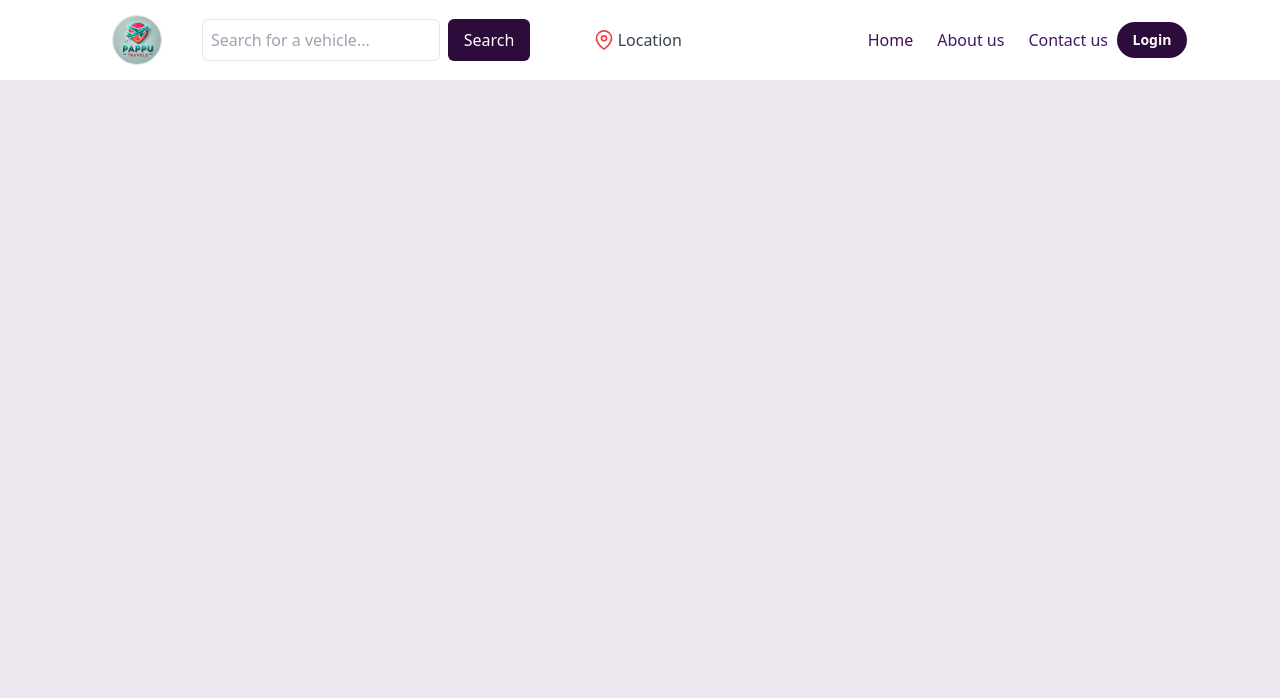
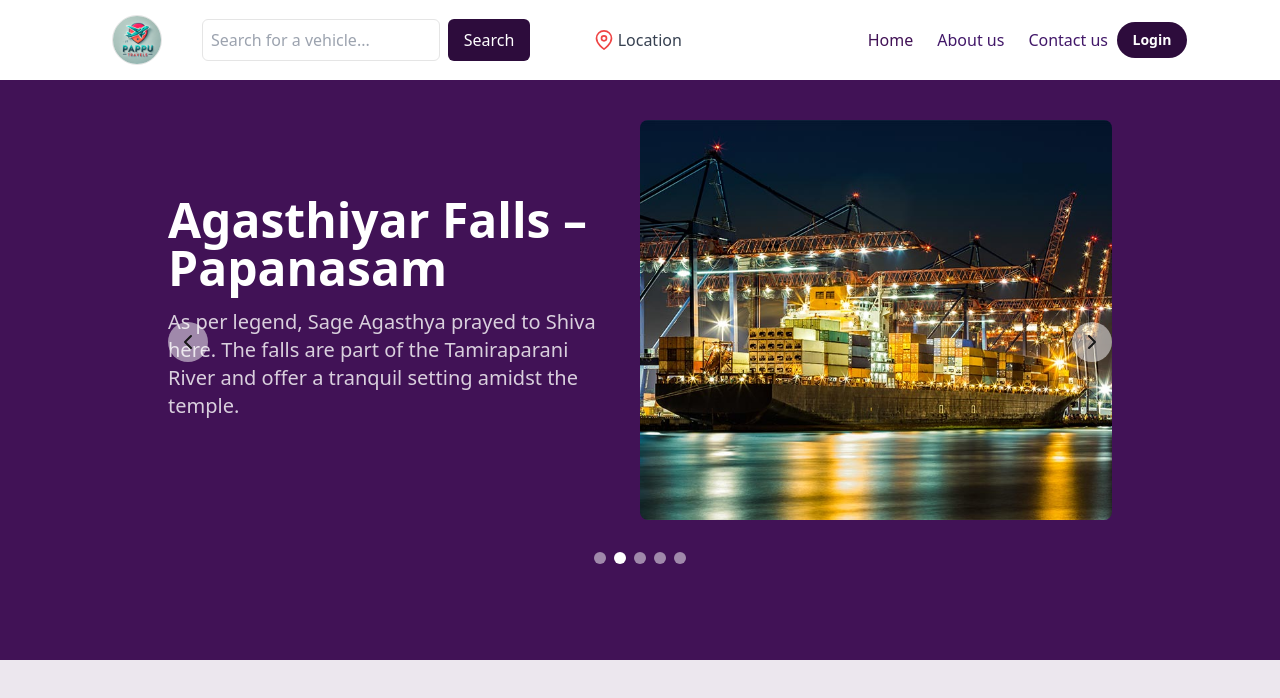
Before and after one commit to Esakkipandi0214/PAPPUTRAVELS, a Next.js app: page /Destination in a window 1280 px wide. Shown: the top 698 px of the page. Built offline with nearby package versions, Linux system fonts and the light colour scheme.

Commit message:
hero carousal update

```diff
--- /dev/null
+++ b/src/Components/Home/Courosal/HeroCarousel.tsx
@@ -0,0 +1,170 @@
+'use client'
+
+import { useState, useEffect } from 'react'
+import Image from 'next/image'
+import { ChevronLeftIcon, ChevronRightIcon } from 'lucide-react'
+import Tirunelveli from "../../../../public/Tiruvelveli/TirunelveliLogo.jpg";
+import Thoothukudi from "../../../../public/Thoothukudi/ThoothukudiLogo.jpg";
+import Kanyakumari from "../../../../public/KanyaKumari/kanyakumariLogo.jpg";
+import Madurai from "../../../../public/Madurai/MaduraiLogo.webp";
+import Theni from "../../../../public/Theni/TheniLogo.jpg";
+// import Tenkasi from "../../../../public/Tenkasi/TenkasiLogo.jpg";
+// import Ooty from "../../../../public/Ooty/OotyLogo.jpg";
+// import { Button } from '@/Components/ui/button'
+
+const slides = [
+    {
+      id: 1,
+      category: 'Temple',
+      title: 'Arulmigu Nellaiyappar Temple',
+      description:
+        'The Goddess Gandhimathi performed penance towards Lord Shiva to protect the world. A big temple in the city with five Gopurams, spreading over 850 feet long and 756 feet wide.',
+      image: Tirunelveli,
+    },
+    {
+      id: 2,
+      category: 'Waterfall',
+      title: 'Agasthiyar Falls – Papanasam',
+      description:
+        'As per legend, Sage Agasthya prayed to Shiva here. The falls are part of the Tamiraparani River and offer a tranquil setting amidst the temple.',
+      image: Thoothukudi,
+    },
+    {
+      id: 3,
+      category: 'Wildlife Sanctuary',
+      title: 'Mundanthurai Tiger Reserve',
+      description:
+        'A National Tiger Reserve spanning 817 sq. km with 24 identified nature trails. Open all year, with the best season between September and January.',
+      image: Kanyakumari,
+    },
+    {
+      id: 4,
+      category: 'Hill Station',
+      title: 'Manjolai Hill Station',
+      description:
+        'Located in the Kalakkad Mundanthurai Tiger Reserve Area, this scenic spot is also called “Poor Man’s Ooty.” Trekking and serene views are its highlights.',
+      image: Madurai,
+    },
+    {
+      id: 5,
+      category: 'Dam',
+      title: 'Karaiyar Dam',
+      description:
+        'A hub of activity with fishing, birdwatching, trekking, and hiking. The dam offers an incredible combination of natural beauty and human innovation.',
+      image: Theni,
+    },
+  ];
+// const slides = [
+//   {
+//     title: "Welcome to Our Platform",
+//     description: "Discover amazing features and boost your productivity with our innovative solutions. We're here to help you succeed in every step of your journey.",
+//     image: Tirunelveli,
+//     cta: "Get Started",
+//   },
+//   {
+//     title: "Powerful Analytics",
+//     description: "Gain insights from your data with our advanced analytics tools and visualizations. Make informed decisions and drive your business forward with confidence.",
+//     image: Thoothukudi,
+//     cta: "Learn More",
+//   },
+//   {
+//     title: "24/7 Support",
+//     description: "Our dedicated team is always here to help you overcome any challenges. With round-the-clock support, you can focus on what matters most - growing your business.",
+//     image:Kanyakumari,
+//     cta: "Contact Us",
+//   },
+// ]
+
+export default function HeroCarousel() {
+  const [currentSlide, setCurrentSlide] = useState(0)
+
+  useEffect(() => {
+    const timer = setInterval(() => {
+      setCurrentSlide((prevSlide) => (prevSlide + 1) % slides.length)
+    }, 5000)
+
+    return () => clearInterval(timer)
+  }, [])
+
+  const goToSlide = (index: number) => {
+    setCurrentSlide(index)
+  }
+
+  const goToPrevSlide = () => {
+    setCurrentSlide((prevSlide) => (prevSlide - 1 + slides.length) % slides.length)
+  }
+
+  const goToNextSlide = () => {
+    setCurrentSlide((prevSlide) => (prevSlide + 1) % slides.length)
+  }
+
+  return (
+    <section className="w-full  bg-[#411256]  mt-16  py-12 md:py-24 overflow-hidden">
+      <div className="container mx-auto px-4 relative">
+        <div className="flex flex-col md:flex-row items-center justify-between">
+          <div className="w-full md:w-1/2 mb-8 md:mb-0 pr-0 md:pr-8">
+            {slides.map((slide, index) => (
+              <div
+                key={index}
+                className={`transition-opacity duration-500 ${
+                  currentSlide === index ? 'opacity-100' : 'opacity-0 absolute'
+                }`}
+                aria-hidden={currentSlide !== index}
+              >
+                <h2 className="text-4xl md:text-5xl font-bold text-white mb-4">
+                  {slide.title}
+                </h2>
+                <p className="text-xl text-white/80 mb-6">
+                  {slide.description}
+                </p>
+                {/* <Button variant="secondary" size="lg">
+                  {slide.cta}
+                </Button> */}
+              </div>
+            ))}
+          </div>
+          <div className="w-full md:w-1/2 relative h-[300px] md:h-[400px]">
+            {slides.map((slide, index) => (
+              <Image
+                key={index}
+                src={slide.image || "/placeholder.svg"}
+                alt={slide.title}
+                fill
+                className={`rounded-lg object-cover transition-opacity duration-500 ${
+                  currentSlide === index ? 'opacity-100' : 'opacity-0'
+                }`}
+                priority={index === 0}
+              />
+            ))}
+          </div>
+        </div>
+        <button
+          onClick={goToPrevSlide}
+          className="absolute left-4 top-1/2 transform -translate-y-1/2 bg-white/50 rounded-full p-2 hover:bg-white/75 transition-colors z-10"
+          aria-label="Previous slide"
+        >
+          <ChevronLeftIcon className="w-6 h-6 text-primary" />
+        </button>
+        <button
+          onClick={goToNextSlide}
+          className="absolute right-4 top-1/2 transform -translate-y-1/2 bg-white/50 rounded-full p-2 hover:bg-white/75 transition-colors z-10"
+          aria-label="Next slide"
+        >
+          <ChevronRightIcon className="w-6 h-6 text-primary" />
+        </button>
+        <div className="flex justify-center mt-8 space-x-2">
+          {slides.map((_, index) => (
+            <button
+              key={index}
+              onClick={() => goToSlide(index)}
+              className={`w-3 h-3 rounded-full transition-colors ${
+                currentSlide === index ? 'bg-white' : 'bg-white/50'
+              }`}
+              aria-label={`Go to slide ${index + 1}`}
+            />
+          ))}
+        </div>
+      </div>
+    </section>
+  )
+}
--- a/src/pages/Destination/index.tsx
+++ b/src/pages/Destination/index.tsx
@@ -18,7 +18,7 @@ import "swiper/css/navigation";
 import Homesearch from "../../Components/Home/Homeheader"
 import { MobileMenuBar } from "@/Components/Home/mobile-menu-bar"
 import { MenuOverlay } from "@/Components/Home/MenuOverly"
-
+import HeroCarousel from '@/Components/Home/Courosal/HeroCarousel'
 
 
 
@@ -73,6 +73,8 @@ export const Vehicle = () => {
 
       {/* Search Bar */}
       <Homesearch search={search} setSearch={setSearch}/>
+      {/* Hero Courosal */}
+      <HeroCarousel />
       {/* Breadcrumb */}
       {/* <div className="flex fixed translate-y-16  items-center text-black font-medium text-sm mb-4">
         <Link href="/" className="hover:underline">Home</Link>
```
